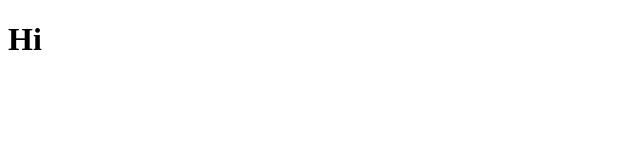
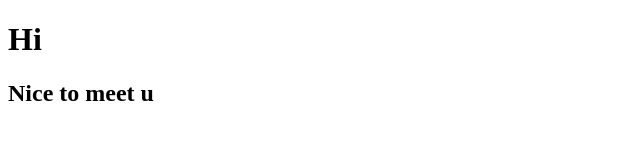
Before and after one commit to SattPaingDtn/testinghtml, a plain HTML site: page index.html in a window 1280 px wide. Shown: the whole page, without its empty margins (0-640 px from the left). Drawn offline with Linux system fonts and the light colour scheme.

Commit message:
Fix code for index.html

```diff
--- a/index.html
+++ b/index.html
@@ -8,5 +8,6 @@
 </head>
 <body>
     <h1>Hi</h1>
+    <h2>Nice to meet u</h2>
 </body>
 </html>
```
